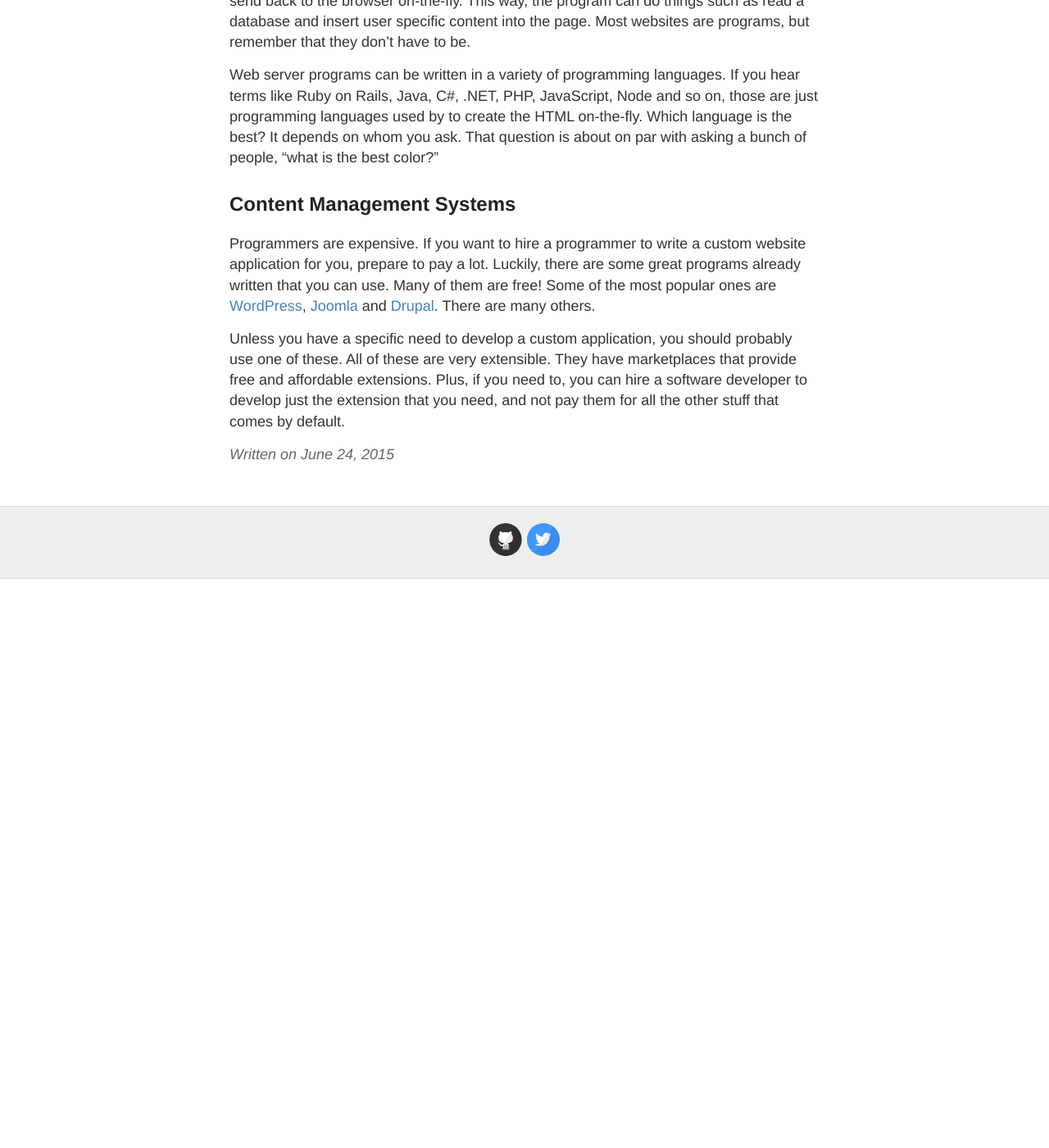
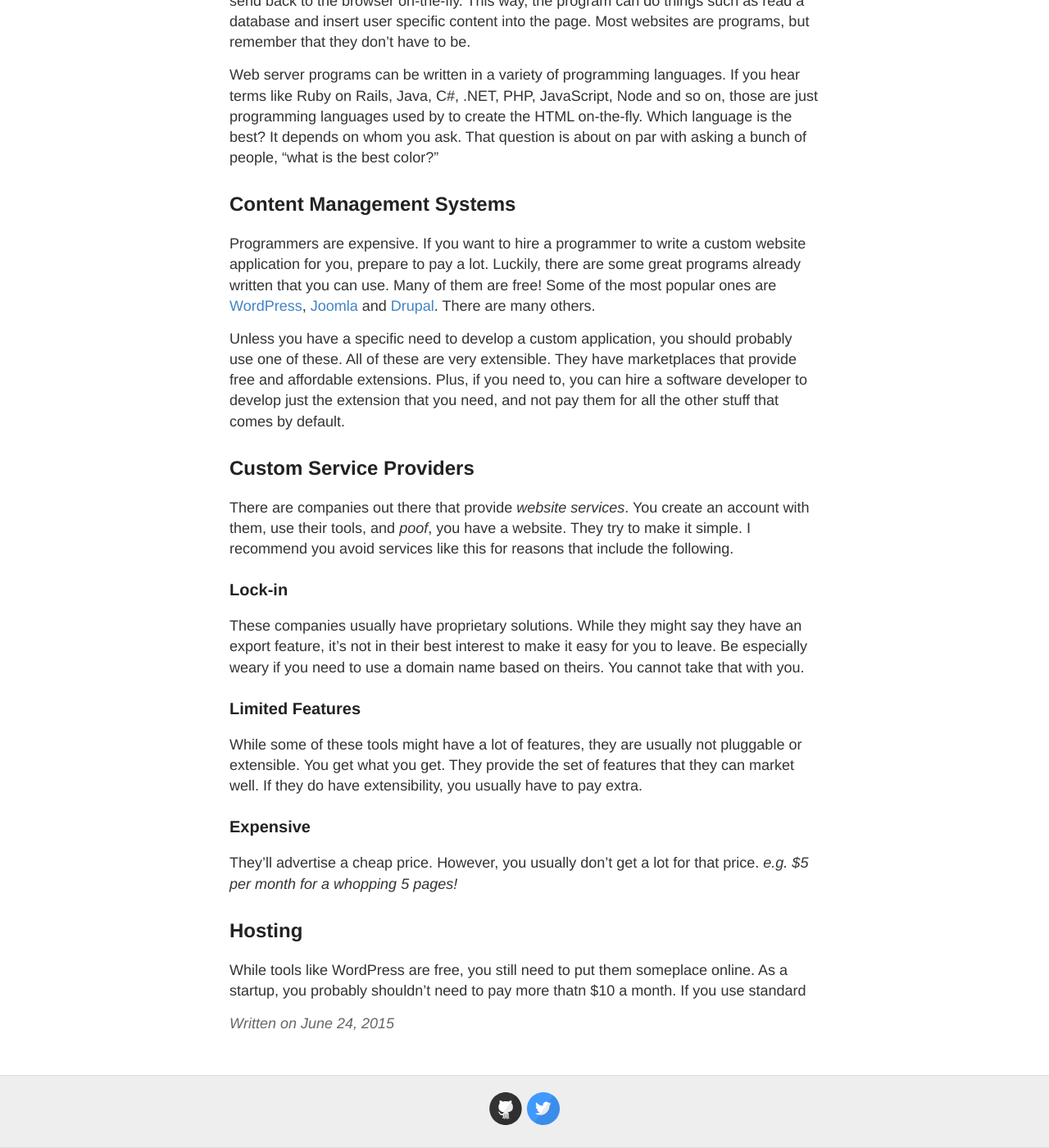
Before and after one commit to GaryChamberlain/garychamberlain.github.io, a Jekyll site: the page built from _posts/2015-06-24-startup-website.md, in a window 1280 px wide and 1400 px high, scrolled down 625 px. Shown: the whole window at 82% size. Built offline with Jekyll 4.4.1, drawn with Linux system fonts in a browser that asks for light colours; Markdown is read by kramdown in place of the engine named in the settings; before the commit the page ends 1331 px from its top, so only the background shows below that.

Commit message:
Updated 2015-06-24-startup-website.md

```diff
--- a/_posts/2015-06-24-startup-website.md
+++ b/_posts/2015-06-24-startup-website.md
@@ -3,6 +3,7 @@ layout: post
 title: Startup Website
 published: true
 ---
+
 
 Got a startup and need a website?  If you're not overly technical, it might be a little daunting.  I'll cover the basics and hopefully help you get started.
 
@@ -22,3 +23,25 @@ Web server programs can be written in a variety of programming languages.  If yo
 Programmers are expensive. If you want to hire a programmer to write a custom website application for you, prepare to pay a lot.  Luckily, there are some great programs already written that you can use.  Many of them are free!  Some of the most popular ones are [WordPress](https://wordpress.org/), [Joomla](http://www.joomla.org/) and [Drupal](https://www.drupal.org/).  There are many others.
 
 Unless you have a specific need to develop a custom application, you should probably use one of these.  All of these are very extensible.  They have marketplaces that provide free and affordable extensions.  Plus, if you need to, you can hire a software developer to develop just the extension that you need, and not pay them for all the other stuff that comes by default.
+
+
+## Custom Service Providers
+
+There are companies out there that provide _website services_. You create an account with them, use their tools, and _poof_, you have a website. They try to make it simple. I recommend you avoid services like this for reasons that include the following.
+
+### Lock-in
+
+These companies usually have proprietary solutions.  While they might say they have an export feature, it's not in their best interest to make it easy for you to leave.  Be especially weary if you need to use a domain name based on theirs.  You cannot take that with you.
+
+### Limited Features
+
+While some of these tools might have a lot of features, they are usually not pluggable or extensible.  You get what you get.  They provide the set of features that they can market well.  If they do have extensibility, you usually have to pay extra.
+
+### Expensive
+
+They'll advertise a cheap price.  However, you usually don't get a lot for that price. _e.g. $5 per month for a whopping 5 pages!_
+
+
+## Hosting
+
+While tools like WordPress are free, you still need to put them someplace online.  As a startup, you probably shouldn't need to pay more thatn $10 a month.  If you use standard
```
